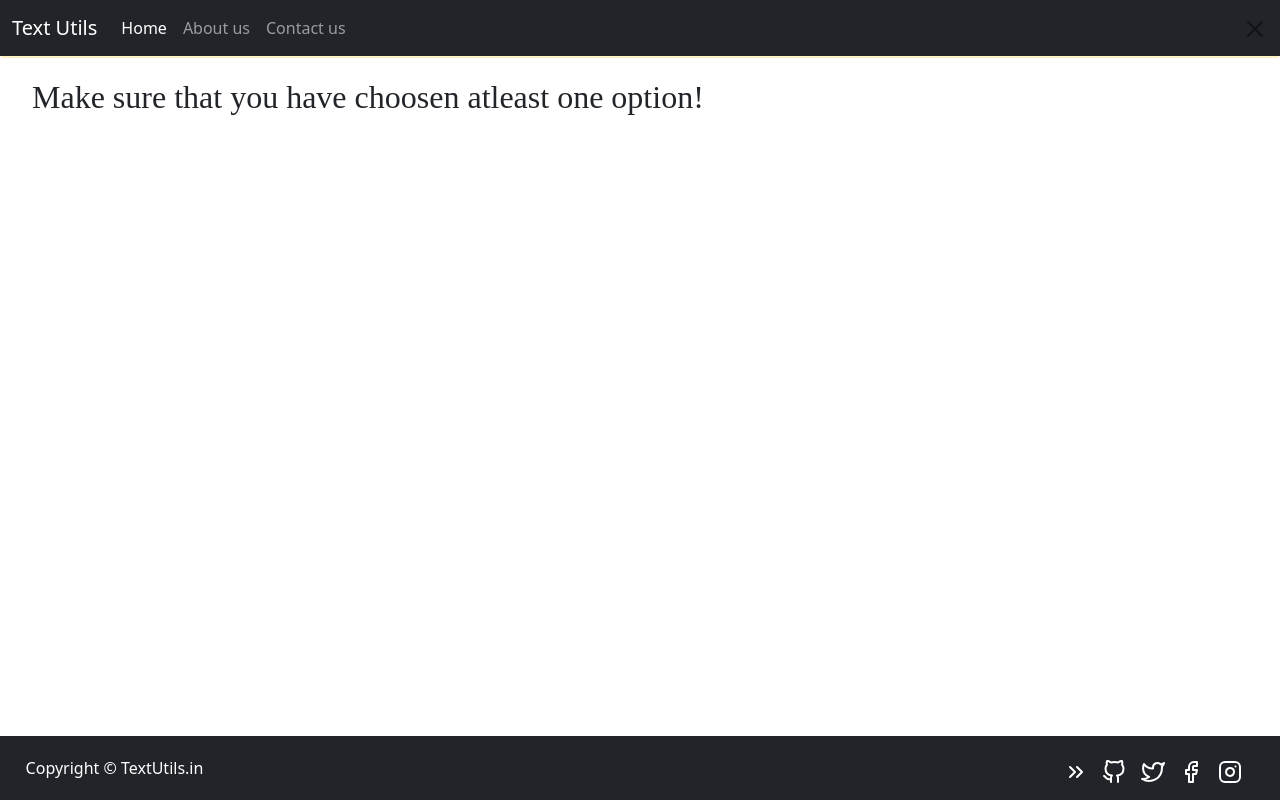
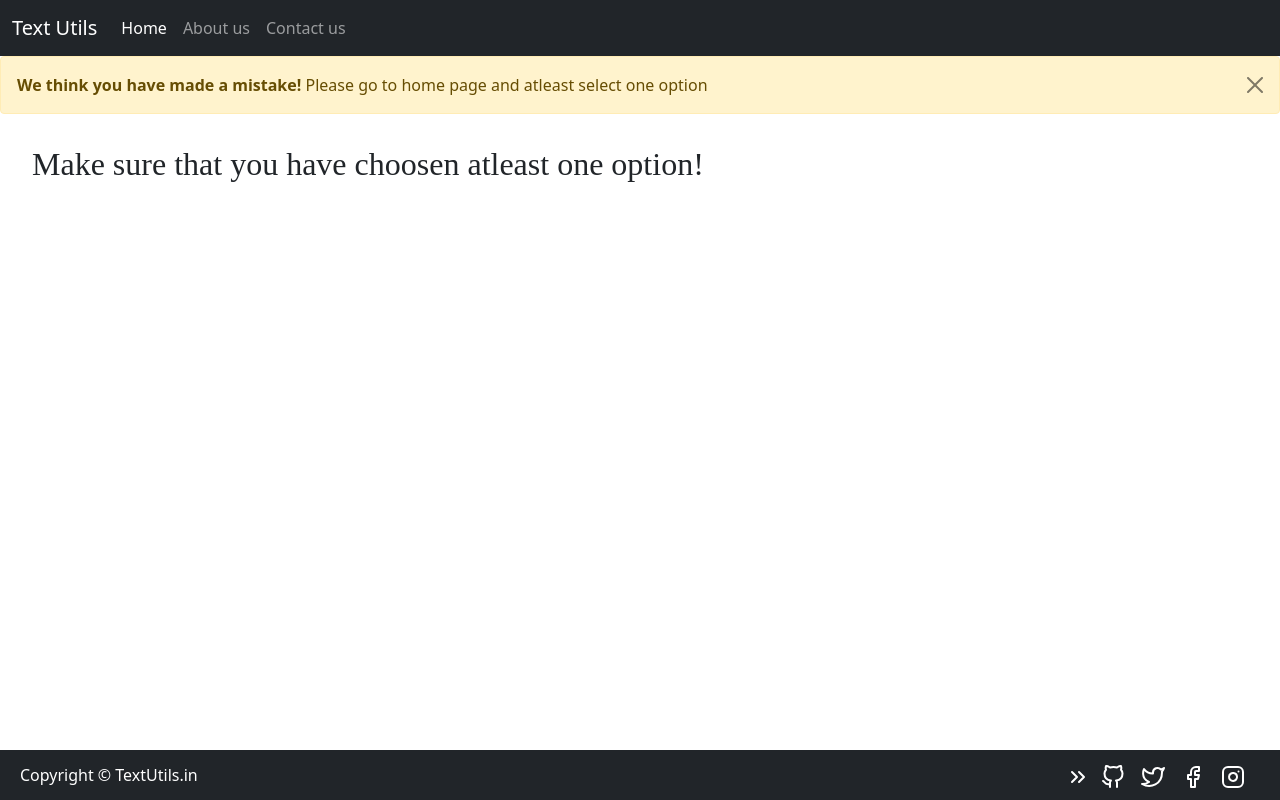
Before and after one commit to ronit-bhati/text-utils, a Django app: page /analyze/ in a window 1280 px wide. Run offline with Django 3.2, Linux system fonts and the light colour scheme.

Commit message:
Updated css

```diff
--- a/static/css/style-base.css
+++ b/static/css/style-base.css
@@ -14,39 +14,34 @@
     position: fixed;
     color: white;
     width: 100vw;
-    height: 8vh;
+    height: 50px;
     align-items: center;
     justify-content: flex-start;
-    padding-left: 2vw;
+    padding-left: 20px;
+    padding-right: 20px;
     bottom: 0;
 }
 
 .right-arrow{
     position: fixed;
-    bottom: 2vh;
-    right: 15vw;
+    bottom: 11px;
+    right: 190px;
 }
 
 .github{
     position: fixed;
-    bottom: 2vh;
-    right: 12vw;
+    bottom: 11px;
+    right: 155px;
 }
 
 .twitter{
     position: fixed;
-    bottom: 2vh;
-    right: 9vw;
+    bottom: 11px;
+    right: 115px;
 }
 
 .facebook{
     position: fixed;
-    bottom: 2vh;
-    right: 6vw;
+    bottom: 11px;
+    right: 75px;
 }
-
-.insta{
-    position: fixed;
-    bottom: 2vh;
-    right: 3vw;
-}
--- a/static/css/style-error.css
+++ b/static/css/style-error.css
@@ -1,6 +1,13 @@
-.alert {
-    margin-bottom: 0;
-    }
+.alert{
+    position: absolute;
+    width: 100vw;
+    margin-top: 56px;
+}
+
+.error-text{
+    margin-top: 125px;
+    height: 300px;
+}
 
 .result {
     width: 100vw;
--- a/templates/base.html
+++ b/templates/base.html
@@ -56,8 +56,15 @@
                 alt="twitter"></a>
         <a class="facebook" href="https://www.facebook.com/ronit.bhati.9235/"><img
                 src="{% static 'icons/facebook.svg' %}" alt="facebook"></a>
-        <a class="insta" href="https://www.instagram.com/ronit_bhati_/"><img src="{% static 'icons/instagram.svg' %}"
-                alt="instagram"></a>
+        <a class="instagram" href="https://www.instagram.com/ronit_bhati_/"><img
+                src="{% static 'icons/instagram.svg' %}" alt="instagram"></a>
+        <style>
+            .instagram {
+                position: fixed;
+                bottom: 11px;
+                right: 35px;
+            }
+        </style>
     </div>
 </body>
 
--- a/templates/error.html
+++ b/templates/error.html
@@ -11,6 +11,6 @@
 </div>
 
 <div class="container-fluid result">
-    <h2>Make sure that you have choosen atleast one option!</h2>
+    <h2 class="error-text">Make sure that you have choosen atleast one option!</h2>
 </div>
 {% endblock body %}
--- a/templates/index.html
+++ b/templates/index.html
@@ -33,10 +33,10 @@
                 <input class="form-check-input" name="removeextraspace" type="checkbox" id="switch4">
                 <label class="form-check-label" for="switch4">Remove extra spaces</label>
             </div>
-        </div>
-        <div class="final-button">
+        </div><br>
+        <span class="final-button">
             <button type="submit" class="btn btn-warning">Analyze Text</button>
-        </div>
+        </span>
     </form>
 </div>
 {% endblock body %}
```
Also changed, not shown: static/css/style-index.css (+6 -1 lines).
